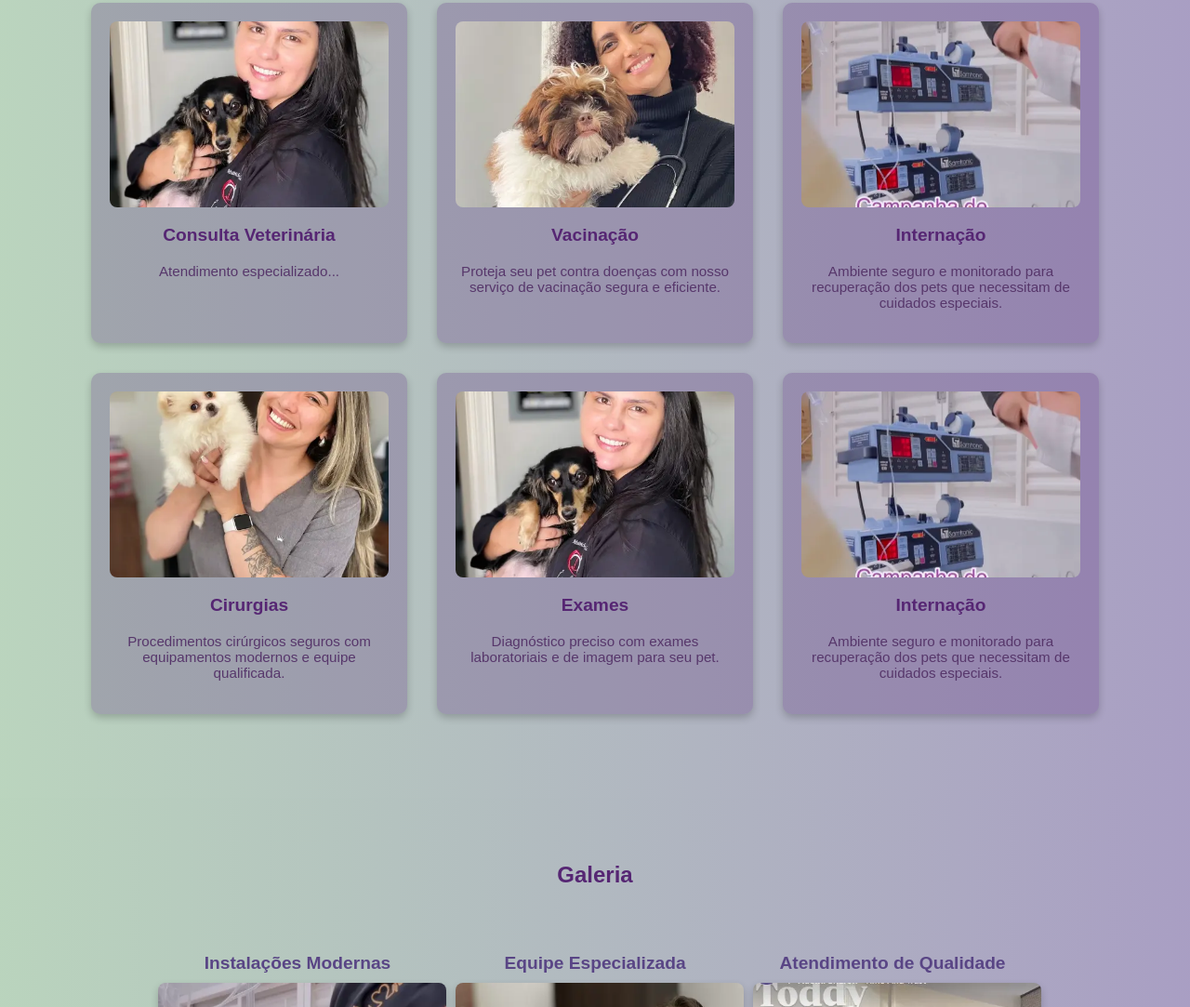
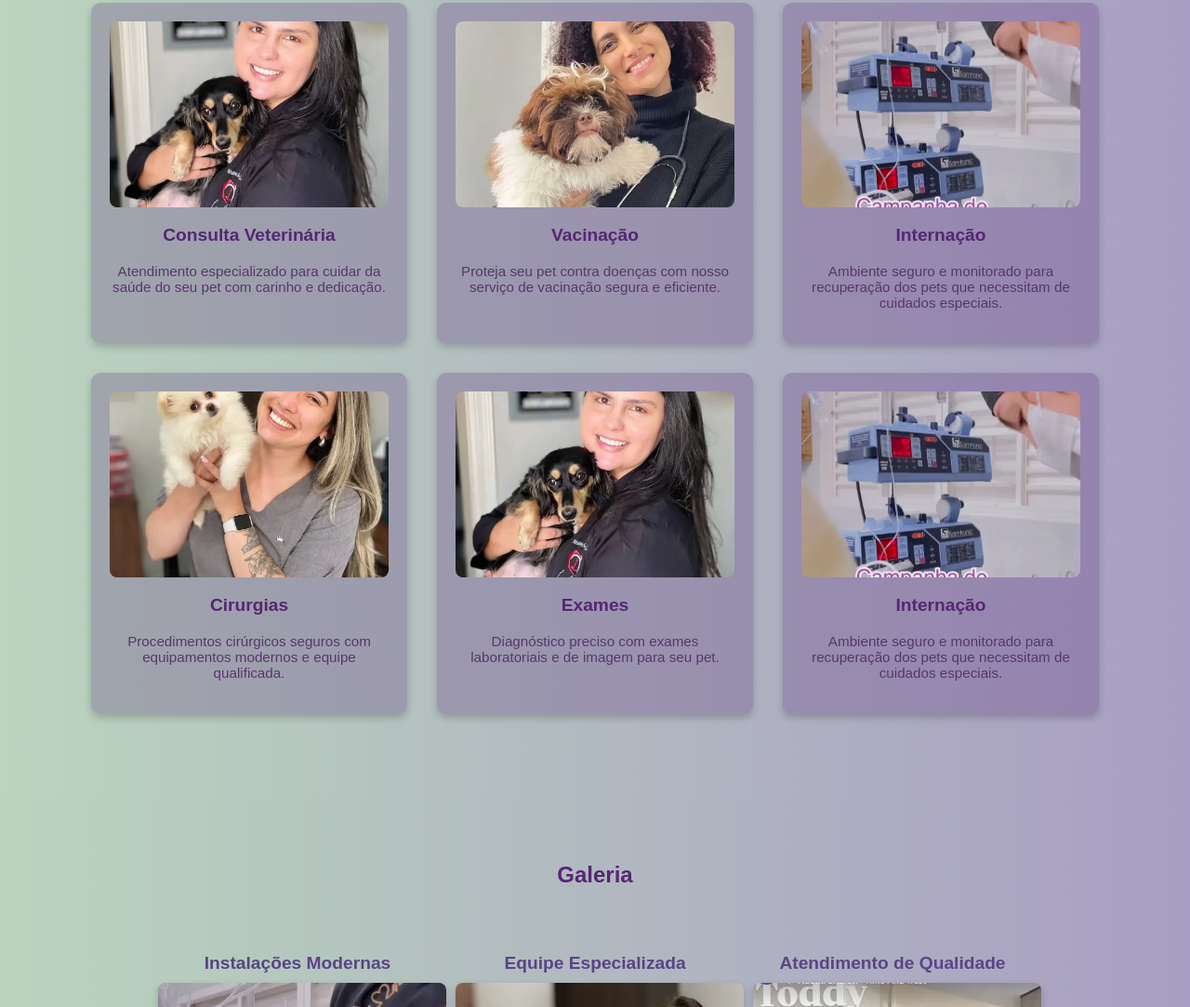
Before and after one commit to SarahRayssa/Site-GatoCao, a plain HTML site: page index.html in a window 1280 px wide. Shown: the part 955-2038 px from the top of the page at 93% size. Drawn offline with Linux system fonts and the light colour scheme.

```diff
--- a/index.html
+++ b/index.html
@@ -107,7 +107,7 @@
                     <img src="IMG/galeria3.jpg" alt="Consulta Veterinária" loading="lazy">
                 </picture>
                 <h3>Consulta Veterinária</h3>
-                <p>Atendimento especializado...</p>
+                <p>Atendimento especializado para cuidar da saúde do seu pet com carinho e dedicação.</p>
             </div>
 
             <div class="service-item">
```
